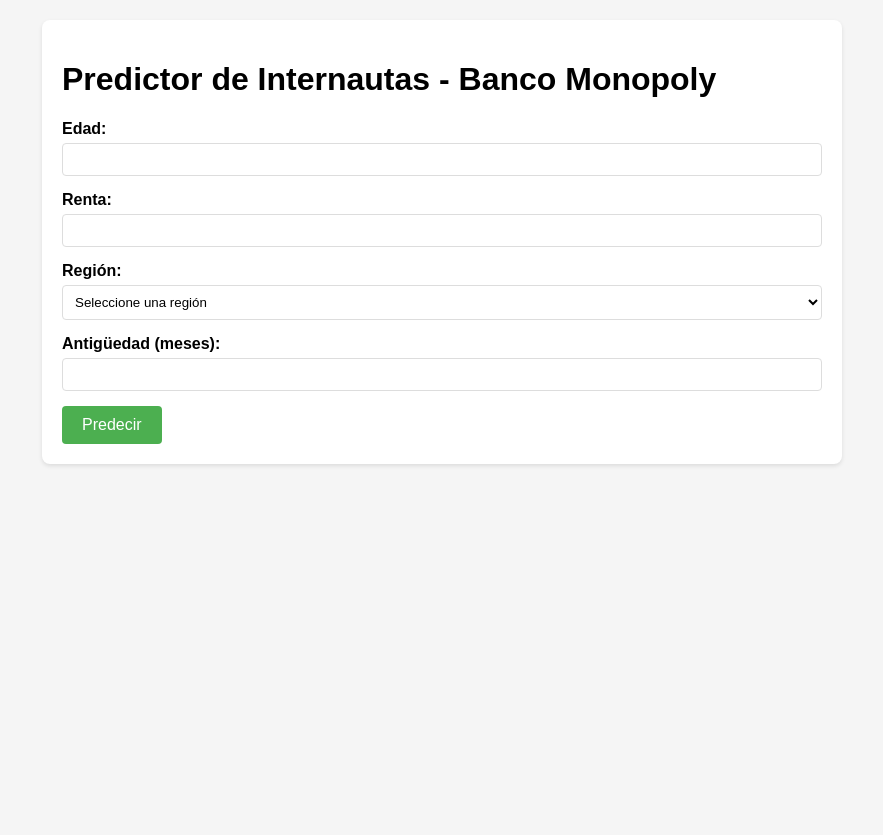
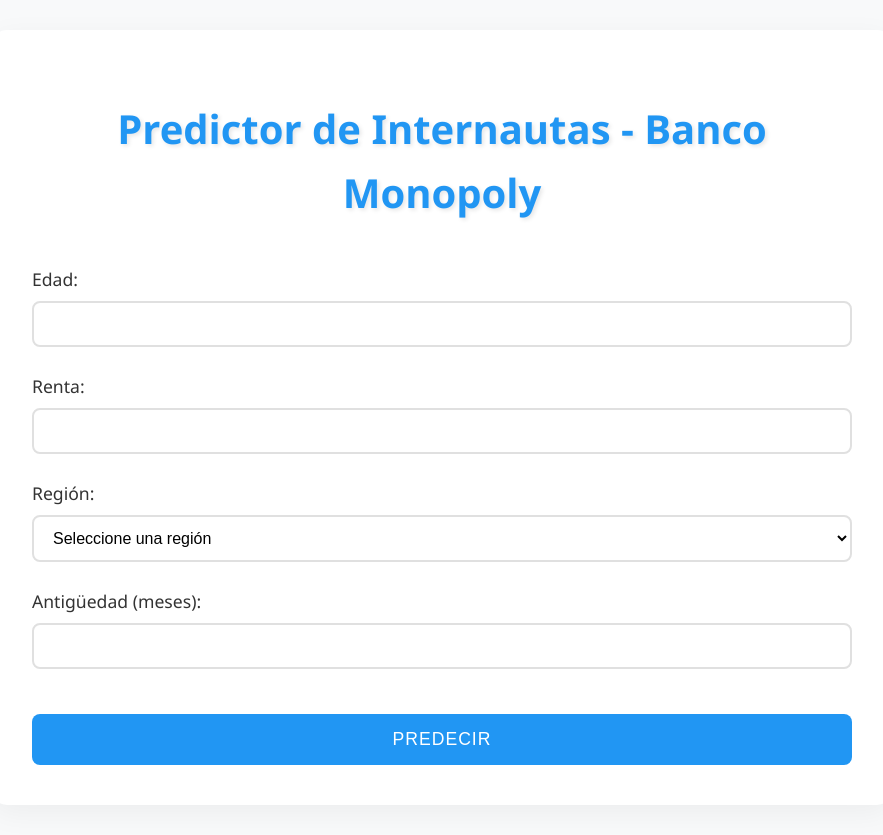
Before and after one commit to Perrogamer777/CasoBancoMonopoly-Dormammu, a Flask app: page / in a window 1280 px wide. Shown: the whole page, without its empty margins (198-1081 px from the left). Before the commit the page ends 466 px from the top, so only its background shows below. Run offline with Flask 3, Linux system fonts and the light colour scheme; parts of the project's set-up code (start-up, migrations or seed data) failed here and were passed over.

Commit message:
estilos hola

```diff
--- /dev/null
+++ b/static/styles.css
@@ -0,0 +1,188 @@
+/* Variables de colores */
+:root {
+    --primary-color: #2196F3;
+    --primary-dark: #1976D2;
+    --success-color: #4CAF50;
+    --warning-color: #ff9800;
+    --background-color: #f8f9fa;
+    --card-background: #ffffff;
+    --text-color: #333333;
+    --border-color: #e0e0e0;
+}
+
+body {
+    font-family: 'Segoe UI', Roboto, 'Helvetica Neue', Arial, sans-serif;
+    max-width: 900px;
+    margin: 0 auto;
+    padding: 30px;
+    background-color: var(--background-color);
+    color: var(--text-color);
+    line-height: 1.6;
+}
+
+.container {
+    background-color: var(--card-background);
+    padding: 40px;
+    border-radius: 15px;
+    box-shadow: 0 8px 30px rgba(0,0,0,0.05);
+    transition: transform 0.3s ease;
+}
+
+.container:hover {
+    transform: translateY(-5px);
+}
+
+h1 {
+    color: var(--primary-color);
+    text-align: center;
+    margin-bottom: 40px;
+    font-size: 2.5em;
+    font-weight: 600;
+    text-shadow: 2px 2px 4px rgba(0,0,0,0.1);
+}
+
+.form-group {
+    margin-bottom: 25px;
+    position: relative;
+}
+
+label {
+    display: block;
+    margin-bottom: 8px;
+    font-weight: 500;
+    color: var(--text-color);
+    font-size: 1.1em;
+}
+
+input, select {
+    width: 100%;
+    padding: 12px 15px;
+    border: 2px solid var(--border-color);
+    border-radius: 8px;
+    box-sizing: border-box;
+    font-size: 1em;
+    transition: all 0.3s ease;
+    background-color: var(--card-background);
+}
+
+input:focus, select:focus {
+    outline: none;
+    border-color: var(--primary-color);
+    box-shadow: 0 0 0 3px rgba(33, 150, 243, 0.1);
+}
+
+button {
+    background-color: var(--primary-color);
+    color: white;
+    padding: 15px 30px;
+    border: none;
+    border-radius: 8px;
+    cursor: pointer;
+    font-size: 1.1em;
+    font-weight: 500;
+    width: 100%;
+    transition: all 0.3s ease;
+    text-transform: uppercase;
+    letter-spacing: 1px;
+    margin-top: 20px;
+}
+
+button:hover {
+    background-color: var(--primary-dark);
+    transform: translateY(-2px);
+    box-shadow: 0 5px 15px rgba(0,0,0,0.1);
+}
+
+button:active {
+    transform: translateY(0);
+}
+
+#resultado {
+    margin-top: 30px;
+    padding: 20px;
+    border: 2px solid var(--border-color);
+    border-radius: 8px;
+    display: none;
+    background-color: #f8f9fa;
+    animation: fadeIn 0.5s ease;
+}
+
+@keyframes fadeIn {
+    from {
+        opacity: 0;
+        transform: translateY(10px);
+    }
+    to {
+        opacity: 1;
+        transform: translateY(0);
+    }
+}
+
+#resultado h3 {
+    color: var(--primary-color);
+    margin-top: 0;
+    font-size: 1.5em;
+}
+
+.alta {
+    color: var(--success-color);
+    font-weight: 600;
+}
+
+.media {
+    color: var(--warning-color);
+    font-weight: 600;
+}
+
+/* Estilos responsivos */
+@media (max-width: 768px) {
+    body {
+        padding: 15px;
+    }
+
+    .container {
+        padding: 20px;
+    }
+
+    h1 {
+        font-size: 2em;
+    }
+
+    button {
+        padding: 12px 25px;
+    }
+}
+
+/* Estilo para mensajes de error */
+.error {
+    color: #dc3545;
+    font-size: 0.9em;
+    margin-top: 5px;
+}
+
+/* Estilo para campos requeridos */
+.required::after {
+    content: '*';
+    color: #dc3545;
+    margin-left: 4px;
+}
+
+/* Efecto hover en los campos */
+.form-group:hover input,
+.form-group:hover select {
+    border-color: var(--primary-color);
+}
+
+/* Estilo para el resultado */
+#resultado strong {
+    font-size: 1.2em;
+    display: block;
+    margin-bottom: 10px;
+}
+
+#resultado p {
+    margin: 10px 0;
+    padding: 8px;
+    border-radius: 6px;
+    background-color: white;
+}
--- a/templates/index.html
+++ b/templates/index.html
@@ -1,76 +1,11 @@
 <!DOCTYPE html>
 <html>
-<head>
-    <title>Predictor de Internautas - Banco Monopoly</title>
-    <style>
-        body {
-            font-family: Arial, sans-serif;
-            max-width: 800px;
-            margin: 0 auto;
-            padding: 20px;
-            background-color: #f5f5f5;
-        }
-        .container {
-            background-color: white;
-            padding: 20px;
-            border-radius: 8px;
-            box-shadow: 0 2px 4px rgba(0,0,0,0.1);
-        }
-        .form-group {
-            margin-bottom: 15px;
-        }
-        label {
-            display: block;
-            margin-bottom: 5px;
-            font-weight: bold;
-        }
-        input {
-            width: 100%;
-            padding: 8px;
-            border: 1px solid #ddd;
-            border-radius: 4px;
-            box-sizing: border-box;
-        }
-        button {
-            background-color: #4CAF50;
-            color: white;
-            padding: 10px 20px;
-            border: none;
-            border-radius: 4px;
-            cursor: pointer;
-            font-size: 16px;
-        }
-        button:hover {
-            background-color: #45a049;
-        }
-        #resultado {
-            margin-top: 20px;
-            padding: 15px;
-            border: 1px solid #ddd;
-            border-radius: 4px;
-            display: none;
-        }
-        .alta {
-            color: #4CAF50;
-        }
-        .media {
-            color: #ff9800;
-        }
-        select {
-            width: 100%;
-            padding: 8px;
-            border: 1px solid #ddd;
-            border-radius: 4px;
-            box-sizing: border-box;
-            background-color: white;
-        }
-
-        select:focus {
-            outline: none;
-            border-color: #4CAF50;
-        }
-    </style>
-</head>
+    <head>
+        <title>Predictor de Internautas - Banco Monopoly</title>
+        <meta name="viewport" content="width=device-width, initial-scale=1.0">
+        <link rel="stylesheet" href="{{ url_for('static', filename='styles.css') }}">
+        <link href="https://fonts.googleapis.com/css2?family=Roboto:wght@300;400;500;700&display=swap" rel="stylesheet">
+    </head>
 <body>
     <div class="container">
         <h1>Predictor de Internautas - Banco Monopoly</h1>
```
Also changed, not shown: 1 other file.
